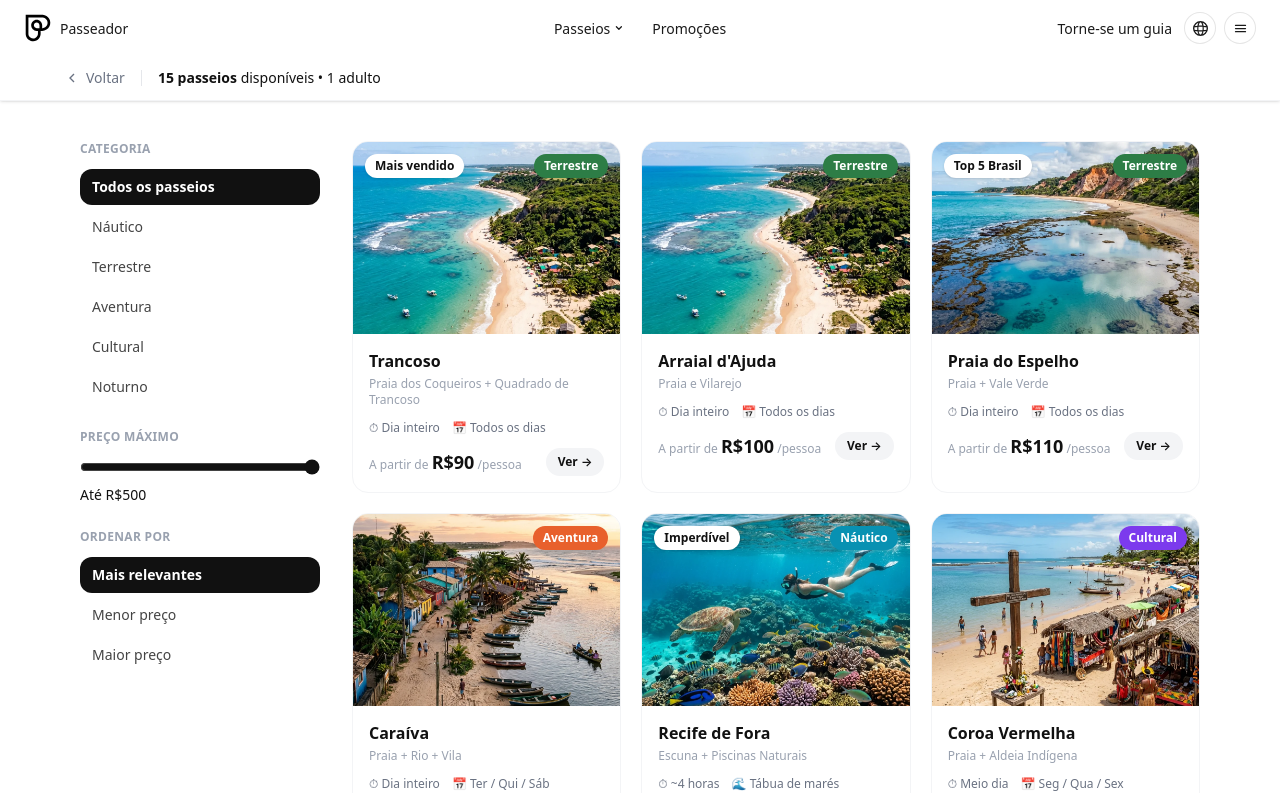
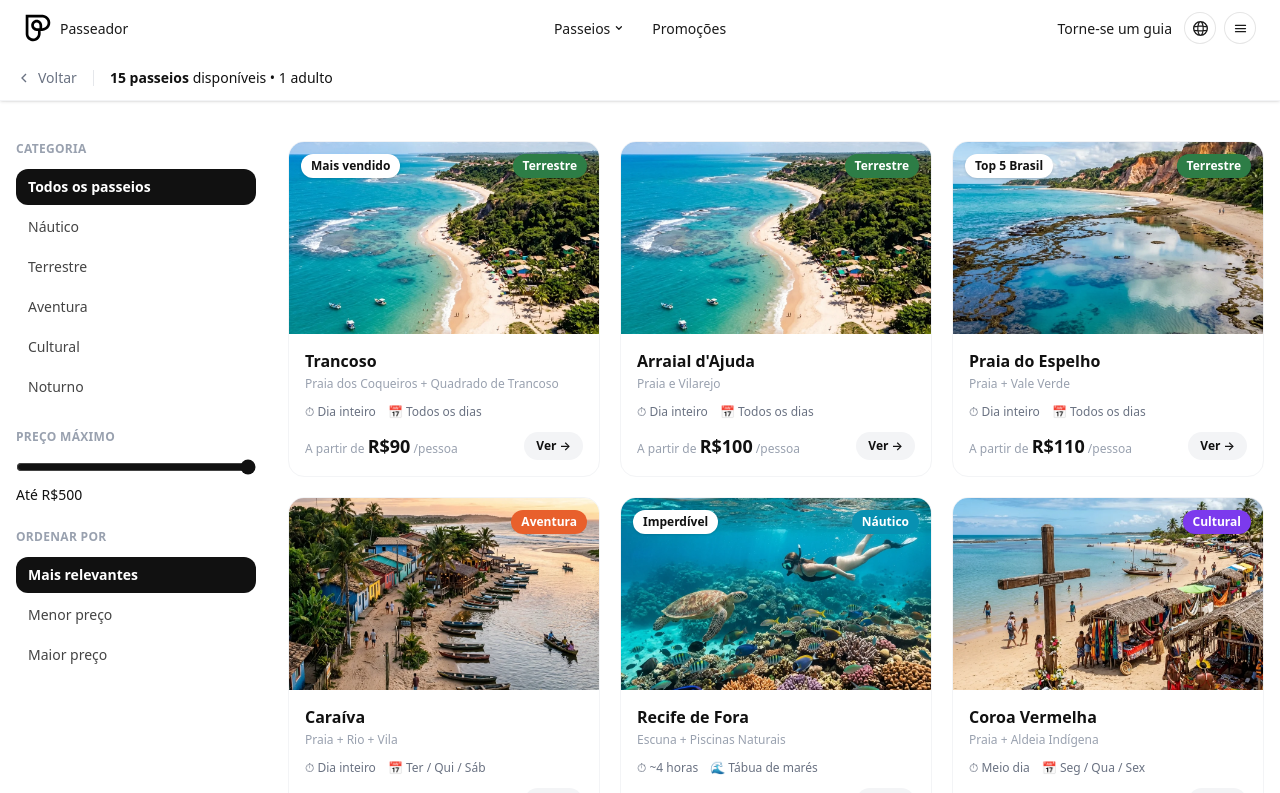
Before and after one commit to Huendelx/Tour-Porto-Seguro, a Next.js app: page /buscar in a window 1280 px wide. Shown: the top 793 px of the page. Built offline with nearby package versions, Linux system fonts and the light colour scheme.

Commit message:
feat: /buscar largura total, sem max-w-6xl

```diff
--- a/src/app/buscar/page.tsx
+++ b/src/app/buscar/page.tsx
@@ -38,7 +38,7 @@ function SearchResults() {
     <div className="min-h-screen bg-white">
       {/* ── Header barra ── */}
       <div className="sticky top-14 z-30 bg-white border-b border-gray-100 px-4 py-3 shadow-sm">
-        <div className="max-w-6xl mx-auto flex items-center gap-4">
+        <div className="max-w-none flex items-center gap-4">
           <button
             onClick={() => router.back()}
             className="flex items-center gap-1.5 text-sm text-gray-500 hover:text-[#111] transition-colors"
@@ -57,7 +57,7 @@ function SearchResults() {
         </div>
       </div>
 
-      <div className="max-w-6xl mx-auto px-4 pt-24 pb-12 flex flex-col lg:flex-row gap-8">
+      <div className="max-w-none px-4 pt-24 pb-12 flex flex-col lg:flex-row gap-8">
 
         {/* ── Filtros sidebar desktop ── */}
         <aside className="hidden lg:block w-60 flex-shrink-0">
```
